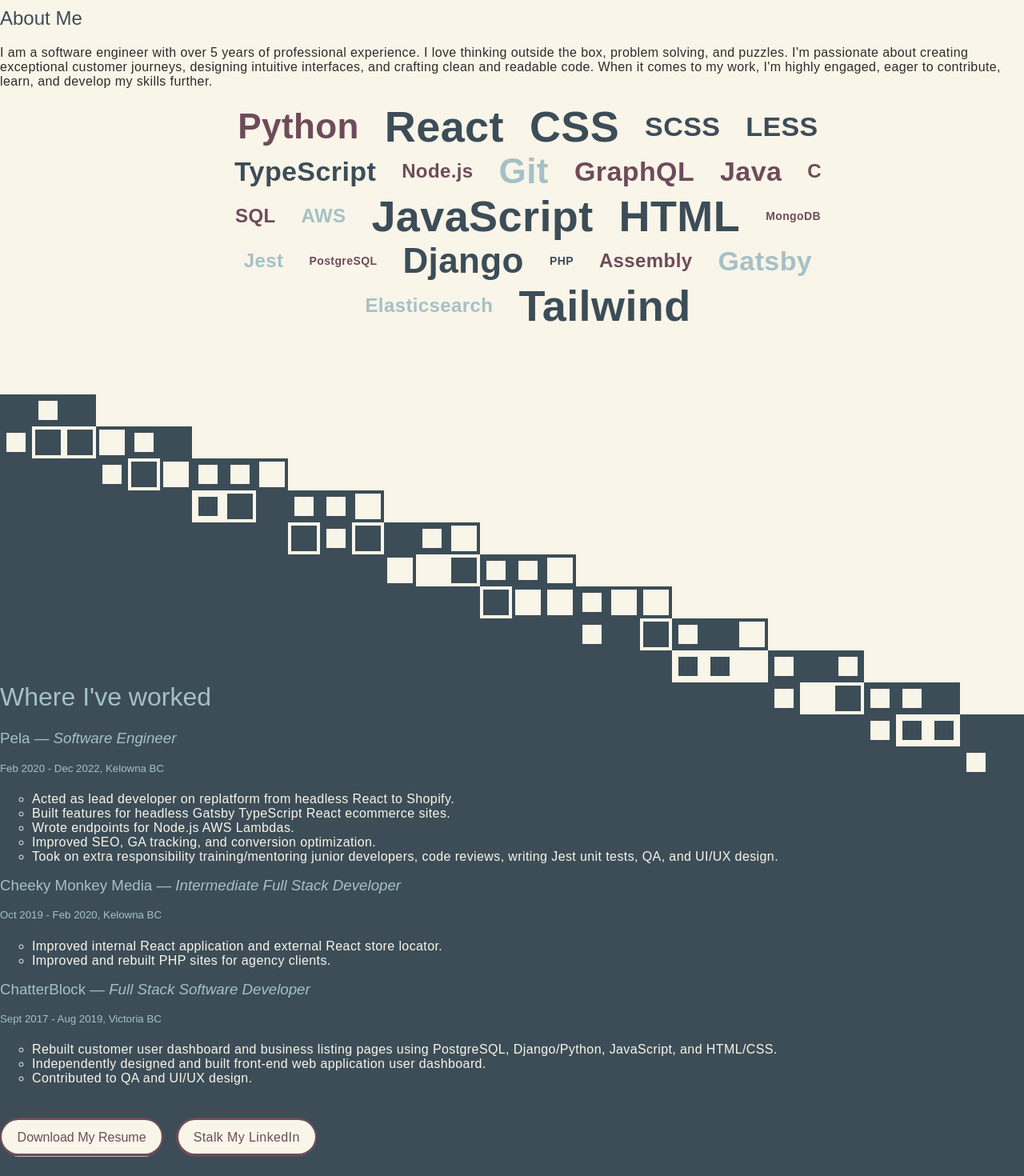
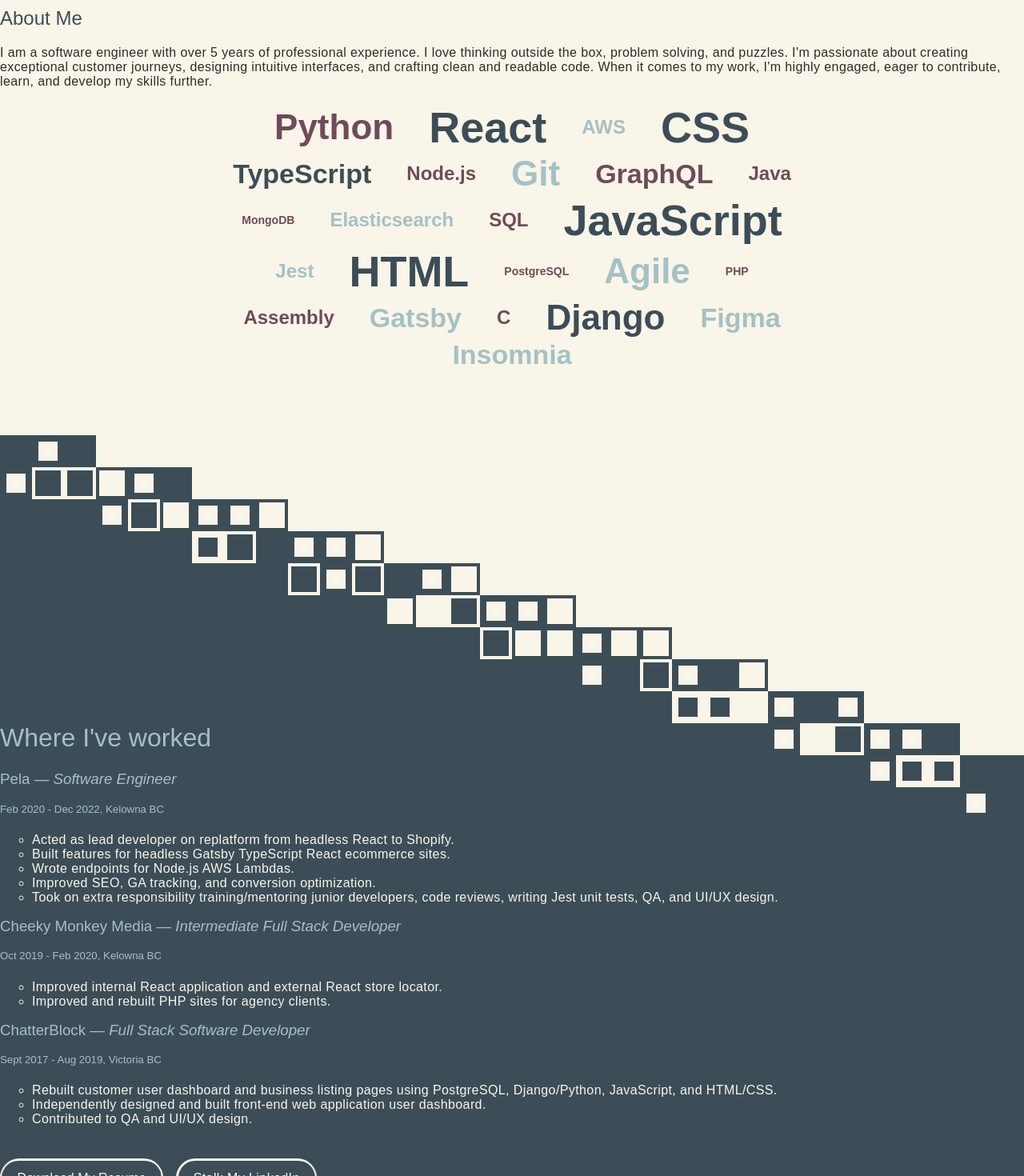
Before and after one commit to k8culver/k8culver.github.io, a React (Create React App) app: page / in a window 1280 px wide. Shown: the part 720-2190 px from the top of the page at 80% size. Built offline with nearby package versions, Linux system fonts and the light colour scheme.

Commit message:
pretty happy with wordmap for now

```diff
--- a/src/components/WordMap/Word.js
+++ b/src/components/WordMap/Word.js
@@ -14,25 +14,25 @@ function Word(props) {
         <div className="relative">
             <div className={`
                 ${isFlipped ? 'absolute' : 'hidden'}
-                bottom-12
                 z-10
-                bg-teal-light
+                bg-teal
                 p-4
                 rounded
                 after:content-['']
                 after:top-full
                 after:absolute after:left-1/3
                 after:w-0 after:h-0
-                after:border-solid after-border-transparent after:border-8 after:border-b-0 after:border-t-teal-light
+                after:border-solid after-border-transparent after:border-8 after:border-b-0 after:border-t-teal
                 `}
+                style={{ bottom: (calculateFontSize(word.value) + 14)}}
             >
-                <p>{ word.description }</p>
+                <p className="m-0 text-teal-light font-medium">{ word.description }</p>
             </div>
-            <a href="#" style={{ fontSize: calculateFontSize(word.value), pointerEvents: isFlipped ? 'none' : 'auto' }} className="unstyled" onClick={(e) => handleFlip(e, id)}>
+            <button style={{ fontSize: calculateFontSize(word.value), pointerEvents: isFlipped ? 'none' : 'auto' }} className={`unstyled ${isFlipped ? 'disabled' : ''}`} onClick={(e) => handleFlip(e, id)}>
                 <span className={`${word.classes} font-semibold`}>
                     {word.text}
                 </span>
-            </a>
+            </button>
         </div>
     );
   }
--- a/src/components/WordMap/WordMap.js
+++ b/src/components/WordMap/WordMap.js
@@ -12,7 +12,7 @@ function WordMap(props) {
     };
 
     return (
-        <ul className="list-none flex flex-wrap items-center justify-center max-w-3xl m-auto">
+        <ul className="list-none px-4 flex flex-wrap items-center justify-center max-w-3xl m-auto">
             {
                 words.map((word, index) => {
                     return (
--- a/src/index.css
+++ b/src/index.css
@@ -52,18 +52,31 @@ a:not(.button, .unstyled) {
     transition: color var(--transition-fast), opacity var(--transition-fast);
 }
 
-a.unstyled {
-    text-decoration: none;
-    transition: color var(--transition-fast), opacity var(--transition-fast);
-}
-
-a:not(.button):hover {
+a:not(.button, .unstyled):hover {
     color: var(--teal);
     opacity: 0.5;
 }
 
-button,
-.button {
+a.unstyled, button.unstyled {
+    font-family: 'Bitter', sans-serif;
+    text-decoration: none;
+    cursor: pointer;
+    transition: color var(--transition-fast), opacity var(--transition-fast);
+    background: none;
+    border: none;
+}
+
+a.disabled, button.disabled,
+a.unstyled:hover, button.unstyled:hover {
+    opacity: 0.5;
+}
+
+a.disabled, button.disabled {
+    cursor: disabled;
+}
+
+button:not(.unstyled),
+.button:not(.unstyled) {
     display: block;
     text-decoration: none;
     font-family: 'Bitter', sans-serif;
@@ -89,8 +102,8 @@ button,
     color: var(--purple);
 }
 
-button span,
-.button span {
+button:not(.unstyled) span,
+.button:not(.unstyled) span {
     background-image: linear-gradient(to left, var(--teal) 0%, var(--teal) 45%, var(--teal-hover) 60%, var(--teal-hover) 100%);
     background-size: 250% 100%;
     padding: 0.8rem 1.2rem;
@@ -107,18 +120,18 @@ button span,
     background-image: linear-gradient(to left, var(--white) 0%, var(--white) 45%, var(--purple-hover) 60%, var(--purple-hover) 100%);
 }
 
-button:hover,
-.button:hover {
+button:not(.unstyled):hover,
+.button:not(.unstyled):hover {
     background-position: 100% 100%;
 }
 
-button:not(.button--outline, .button--outline--purple):hover,
-.button:not(.button--outline, .button--outline--purple):hover {
+button:not(.button--outline, .button--outline--purple, .unstyled):hover,
+.button:not(.button--outline, .button--outline--purple, .unstyled):hover {
     color: var(--teal);
 }
 
-button:hover span,
-.button:hover span {
+button:not(.unstyled):hover span,
+.button:not(.unstyled):hover span {
     background-position: 0% 100%;
 }
 
--- a/src/pages/Home.js
+++ b/src/pages/Home.js
@@ -10,28 +10,28 @@ function Home() {
     const words = [
         { text: 'Python', value: 4, classes: 'text-purple', description: '2 years professional, university training' },
         { text: 'React', value: 5, classes: 'text-teal', description: '3 years professional' },
+        { text: 'AWS', value: 2, classes: 'text-teal-light', description: '3 years professional' },
         { text: 'CSS', value: 5, classes: 'text-teal', description: '5 years professional' },
-        { text: 'SCSS', value: 3, classes: 'text-teal', description: '2 years professional' },
-        { text: 'LESS', value: 3, classes: 'text-teal', description: '0.5 years professional' },
         { text: 'TypeScript', value: 3, classes: 'text-teal', description: '2.5 years professional' },
         { text: 'Node.js', value: 2, classes: 'text-purple', description: '2 years professional' },
         { text: 'Git', value: 4, classes: 'text-teal-light', description: '5 years professional' },
         { text: 'GraphQL', value: 3, classes: 'text-purple', description: '2.5 years professional' },
-        { text: 'Java', value: 3, classes: 'text-purple', description: 'university training' },
-        { text: 'C', value: 2, classes: 'text-purple', description: 'university training' },
+        { text: 'Java', value: 2, classes: 'text-purple', description: 'university training' },
+        { text: 'MongoDB', value: 1, classes: 'text-purple', description: '2 years professional' },
+        { text: 'Elasticsearch', value: 2, classes: 'text-teal-light', description: '2.5 years professional' },
         { text: 'SQL', value: 2, classes: 'text-purple', description: '2 years professional, university training' },
-        { text: 'AWS', value: 2, classes: 'text-teal-light', description: '3 years professional' },
         { text: 'JavaScript', value: 5, classes: 'text-teal', description: '5 years professional' },
+        { text: 'Jest', value: 2, classes: 'text-teal-light', description: '2 years professional' },
         { text: 'HTML', value: 5, classes: 'text-teal', description: '5 years professional' },
-        { text: 'MongoDB', value: 1, classes: 'text-purple', description: '2 years professional' },
-        { text: 'Jest', value: 2, classes: 'text-teal-light', description: '2 years professional' },
         { text: 'PostgreSQL', value: 1, classes: 'text-purple', description: '2 years professional' },
-        { text: 'Django', value: 4, classes: 'text-teal', description: '2 years professional' },
-        { text: 'PHP', value: 1, classes: 'text-teal', description: '0.5 years professional' },
+        { text: 'Agile', value: 4, classes: 'text-teal-light', description: '5 years professional' },
+        { text: 'PHP', value: 1, classes: 'text-purple', description: '0.5 years professional' },
         { text: 'Assembly', value: 2, classes: 'text-purple', description: 'university training' },
         { text: 'Gatsby', value: 3, classes: 'text-teal-light', description: '2.5 years professional' },
-        { text: 'Elasticsearch', value: 2, classes: 'text-teal-light', description: '2.5 years professional' },
-        { text: 'Tailwind', value: 5, classes: 'text-teal', description: '1 years professional' },
+        { text: 'C', value: 2, classes: 'text-purple', description: 'university training' },
+        { text: 'Django', value: 4, classes: 'text-teal', description: '2 years professional' },
+        { text: 'Figma', value: 3, classes: 'text-teal-light', description: '2 years professional' },
+        { text: 'Insomnia', value: 3, classes: 'text-teal-light', description: '3 years professional' },
       ];
 
 
```
